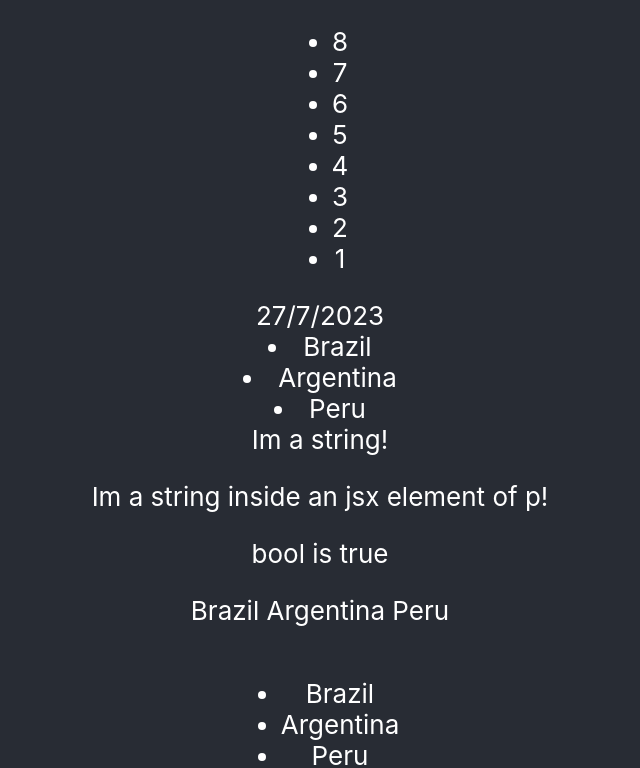
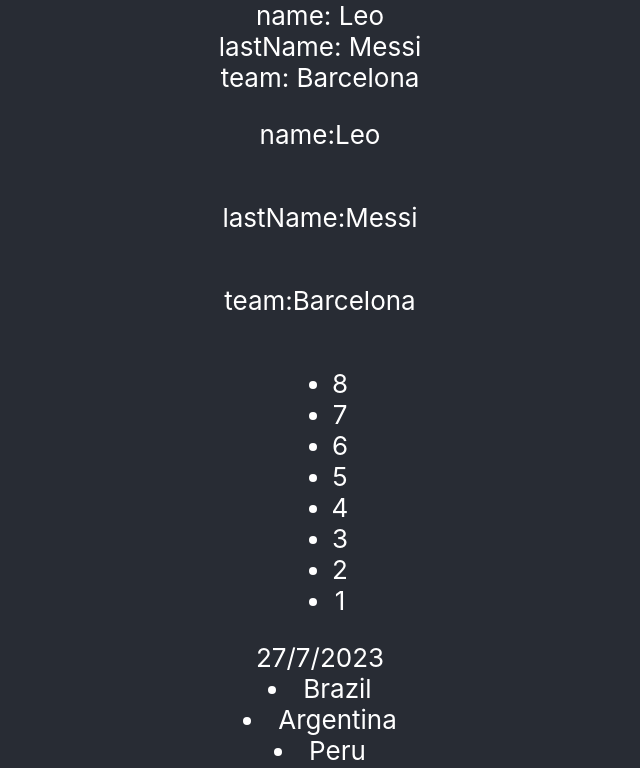
Before and after one commit to Shloyem/react-tutorials, a React (Create React App) app in the folder 02_create_react_app/new-app/: page / in a window 1280 px wide. Shown: the top 768 px of the page, without its empty margins (320-960 px from the left). Built offline with nearby package versions, Linux system fonts and the light colour scheme.

Commit message:
Add object properties print in a key-value pair fashion

```diff
--- a/02_create_react_app/new-app/src/App.tsx
+++ b/02_create_react_app/new-app/src/App.tsx
@@ -16,12 +16,46 @@
   // option A
   const listNumbers:JSX.Element[] = Array.from({length:8}, (_, i) => <li key={8-i}> {8-i} </li>)
   // option B
-  const items:JSX.Element[] = []; for (let i = 8; i > 0; i--) { items.push(<li key={i}>{i}</li>); }
+  const items:JSX.Element[] = [];
+  for (let i = 8; i > 0; i--) { items.push(<li key={i}>{i}</li>); }
+
+  type PlayerInfo = {
+    name: string,
+    lastName: string,
+    team: string,
+  }
+  const playerKeyValues:PlayerInfo = {
+    name: 'Leo',
+    lastName: 'Messi',
+    team: 'Barcelona',
+  }
+  const infoPairs:JSX.Element[] = [] ;
+  // Option A: no index, not recommended!
+  Object.entries(playerKeyValues).forEach(
+    ([key, value]) => {
+      infoPairs.push(<p>{key}:{value}<br/></p>)
+    }
+  );
+  // Option B: with index, good!
+  // The index is used as the key prop of the <span> element. The key prop is a special string attribute you need to include when creating
+  // lists of elements in React. Keys help React identify which items have changed, are added, or are removed, and they should be given to the
+  // elements inside the array to give the elements a stable identity.
+
+  // You can't omit the index in this case because you need it to provide a unique key prop to each <span> element.
+  // If you don't provide a key prop, React will give you a warning in the console, and your app may have performance issues.
+  // If the user object has unique keys, you could use those instead of the index
+  const playerArray:JSX.Element[] = [];
+    Object.entries(playerKeyValues).map(([key, value], index) => {
+      playerArray.push(<span key={index}>{key}: {value}</span>)
+    }
+  )
 
   return (
     <div className="App">
       <header className="App-header">
         {/* Examples additions */}
+        {playerArray}
+        {infoPairs}
         <ul>
           {listNumbers}
         </ul>
--- a/02_create_react_app/new-app/src/CurrentDate.tsx
+++ b/02_create_react_app/new-app/src/CurrentDate.tsx
@@ -1,2 +1,2 @@
-export default function CurrentTime():JSX.Element {
+export default function CurrentDate():JSX.Element {
   return ( <div>{new Date().toLocaleDateString('he-IL', {timeZone:'Asia/Jerusalem'}).replace(/\D/g,'/') }</div> ); }
```
